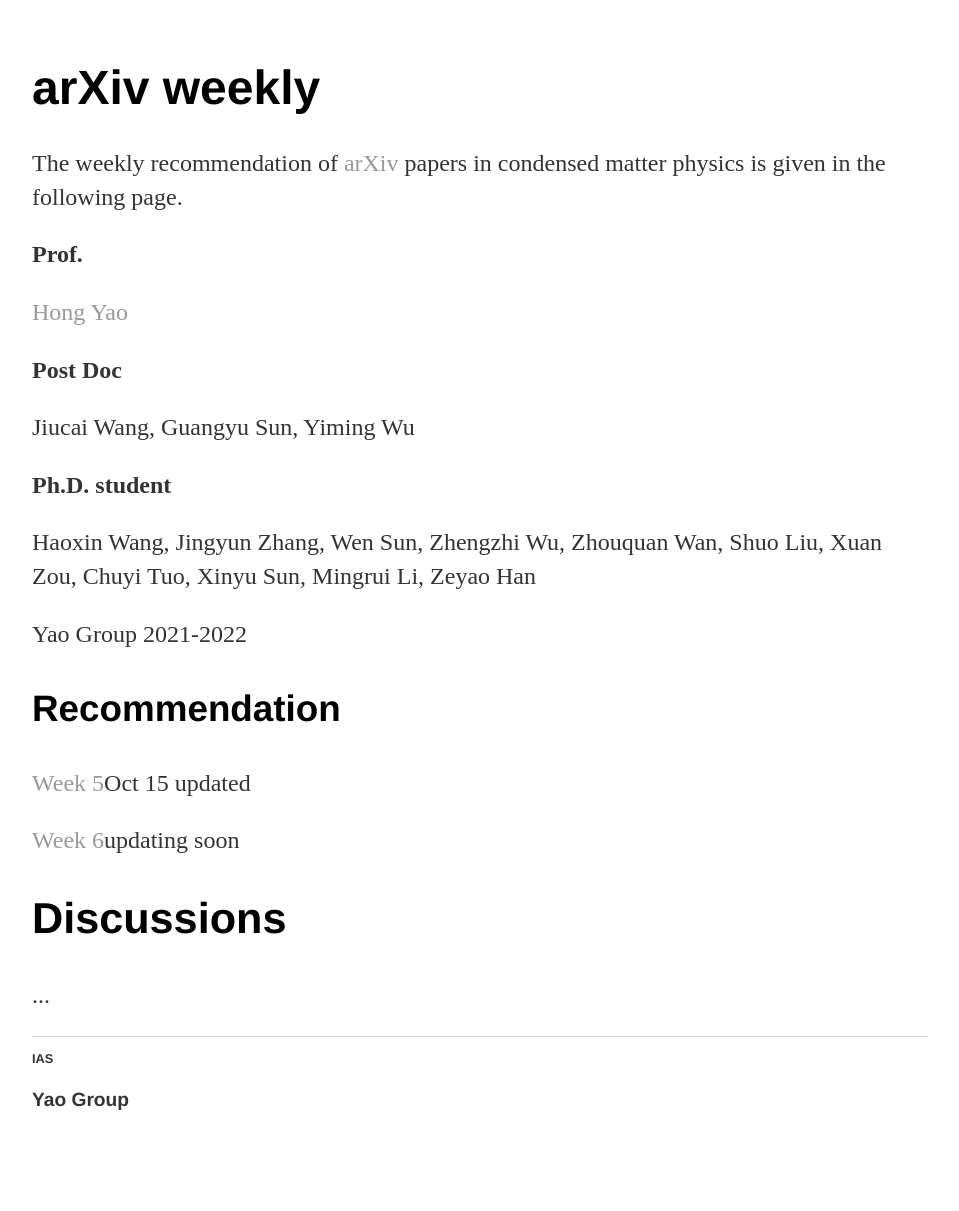
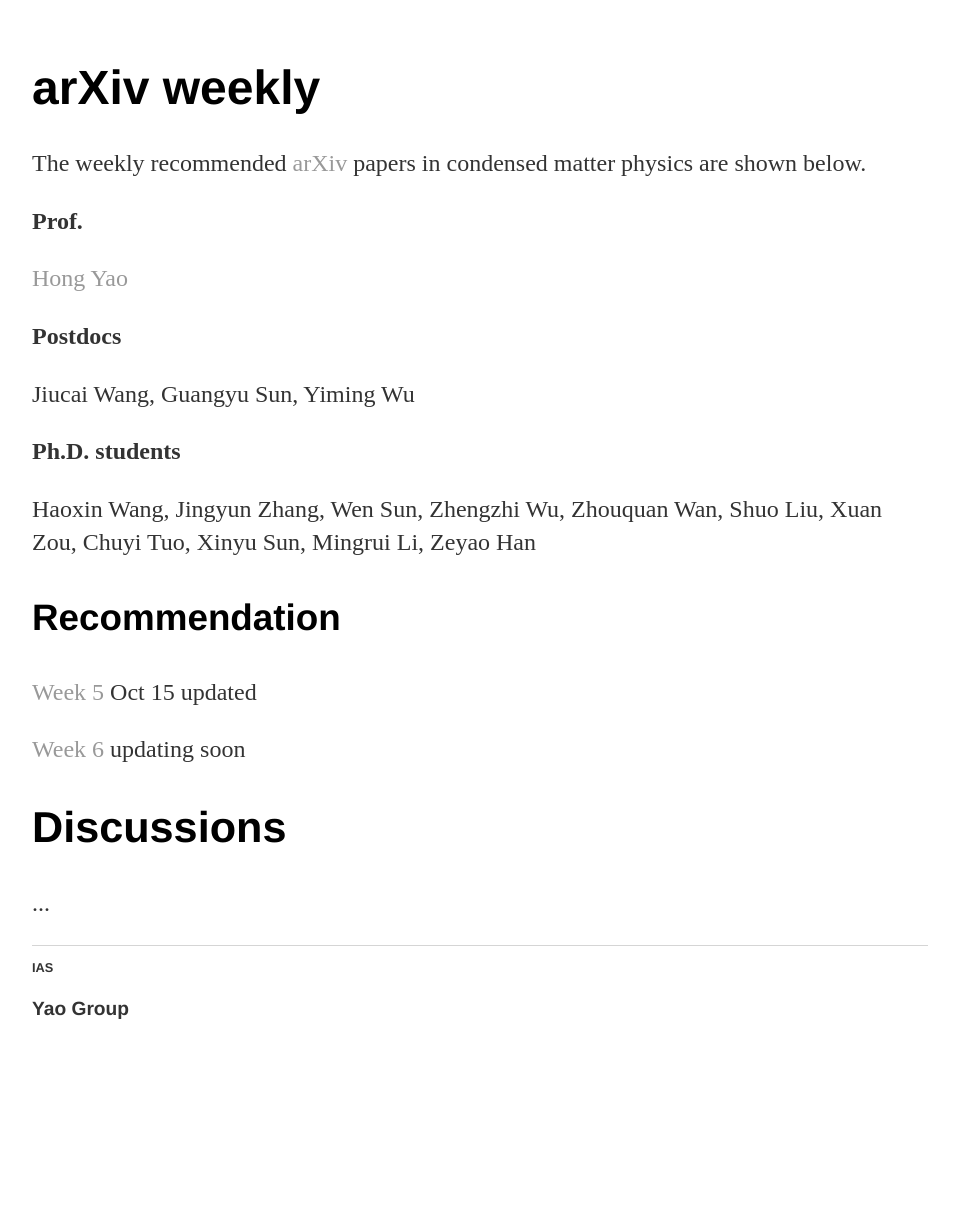
Before and after one commit to xuanzziu/xuanzziu.github.io, a Jekyll site: the page built from arXiv/index.html, in a window 1280 px wide. Shown: the whole page, without its empty margins (160-1119 px from the left). Built offline with Jekyll 4.4.1, drawn with Linux system fonts in a browser that asks for light colours; after the commit the page ends 1120 px from its top, so only the background shows below that.

Commit message:
Update index.html

```diff
--- a/arXiv/index.html
+++ b/arXiv/index.html
@@ -5,19 +5,18 @@ title: arXiv
 		<div class="blurb">
 			<!-- <p><a href="/arXiv/cn.html">中文版</a></p> -->
 			<h1>arXiv weekly</h1>
-			<p> The weekly recommendation of <a href="https://arxiv.org/">arXiv</a> papers in condensed matter physics is given in the following page.</p>
+			<p> The weekly recommended <a href="https://arxiv.org/">arXiv</a> papers in condensed matter physics are shown below.</p>
+
 			<p> <b>Prof.</b> </p>
 			<p> <a href="https://www.ias.tsinghua.edu.cn/info/1016/1215.htm">Hong Yao</a></p>
-			<p> <b>Post Doc</b> </p>
+			<p> <b>Postdocs</b> </p>
 			<p> Jiucai Wang, Guangyu Sun, Yiming Wu</p>
-			<p> <b>Ph.D. student</b> </p>
+			<p> <b>Ph.D. students</b> </p>
 			<p> Haoxin Wang, Jingyun Zhang, Wen Sun, Zhengzhi Wu, Zhouquan Wan, Shuo Liu, Xuan Zou, Chuyi Tuo, Xinyu Sun, Mingrui Li, Zeyao Han </p>
 
-			<p>Yao Group 2021-2022</p>
-
 			<h3>Recommendation</h3>
-			<p><a href="/arXiv/week5">Week 5</a>Oct 15 updated </p>
-			<p><a href="/arXiv/week6">Week 6</a>updating soon</p>
+			<p><a href="/arXiv/week5">Week 5</a> Oct 15 updated </p>
+			<p><a href="/arXiv/week6">Week 6</a> updating soon</p>
 			<h2>Discussions</h2>
 			<p>...</p>
 		</div>
```
